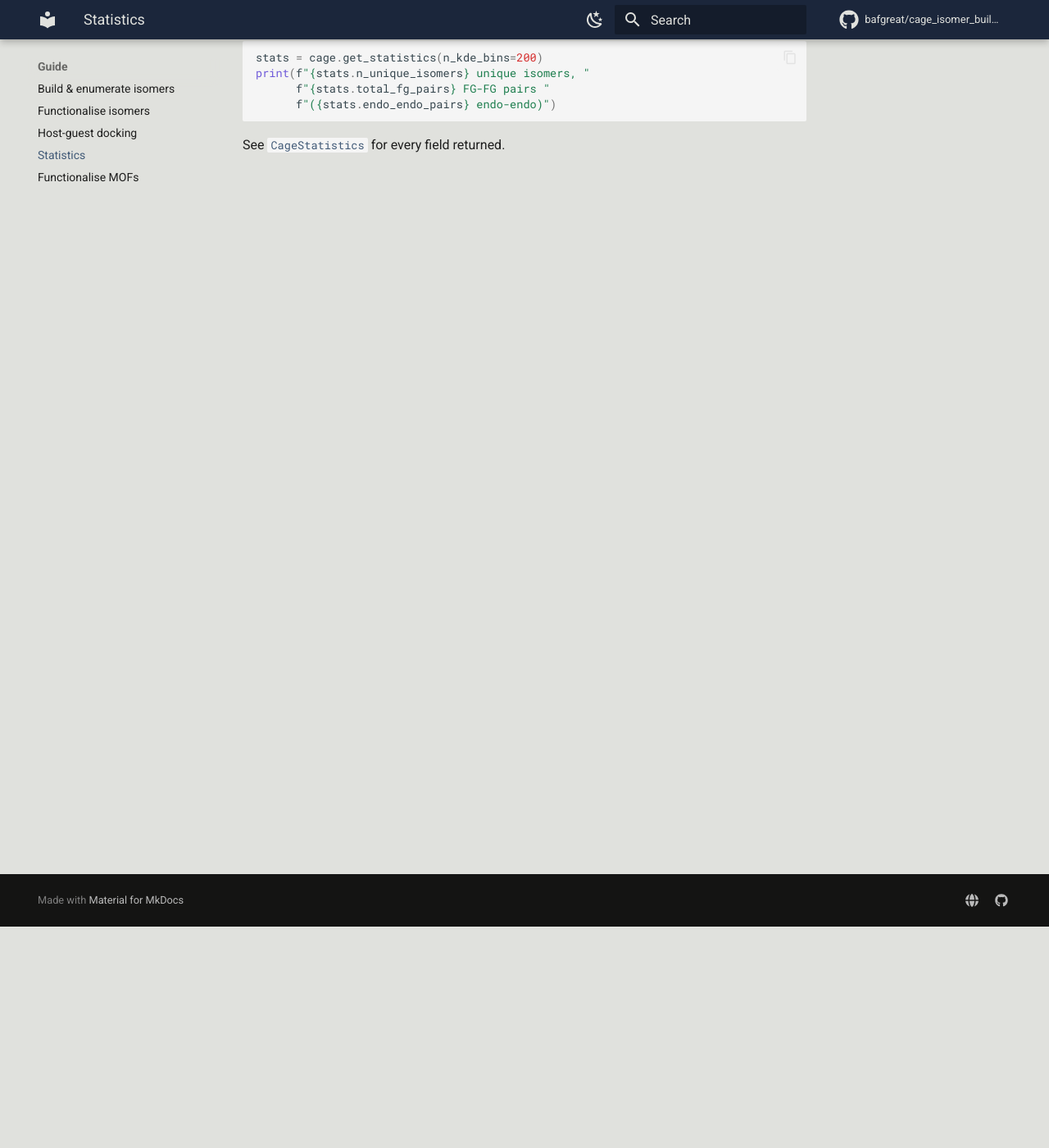
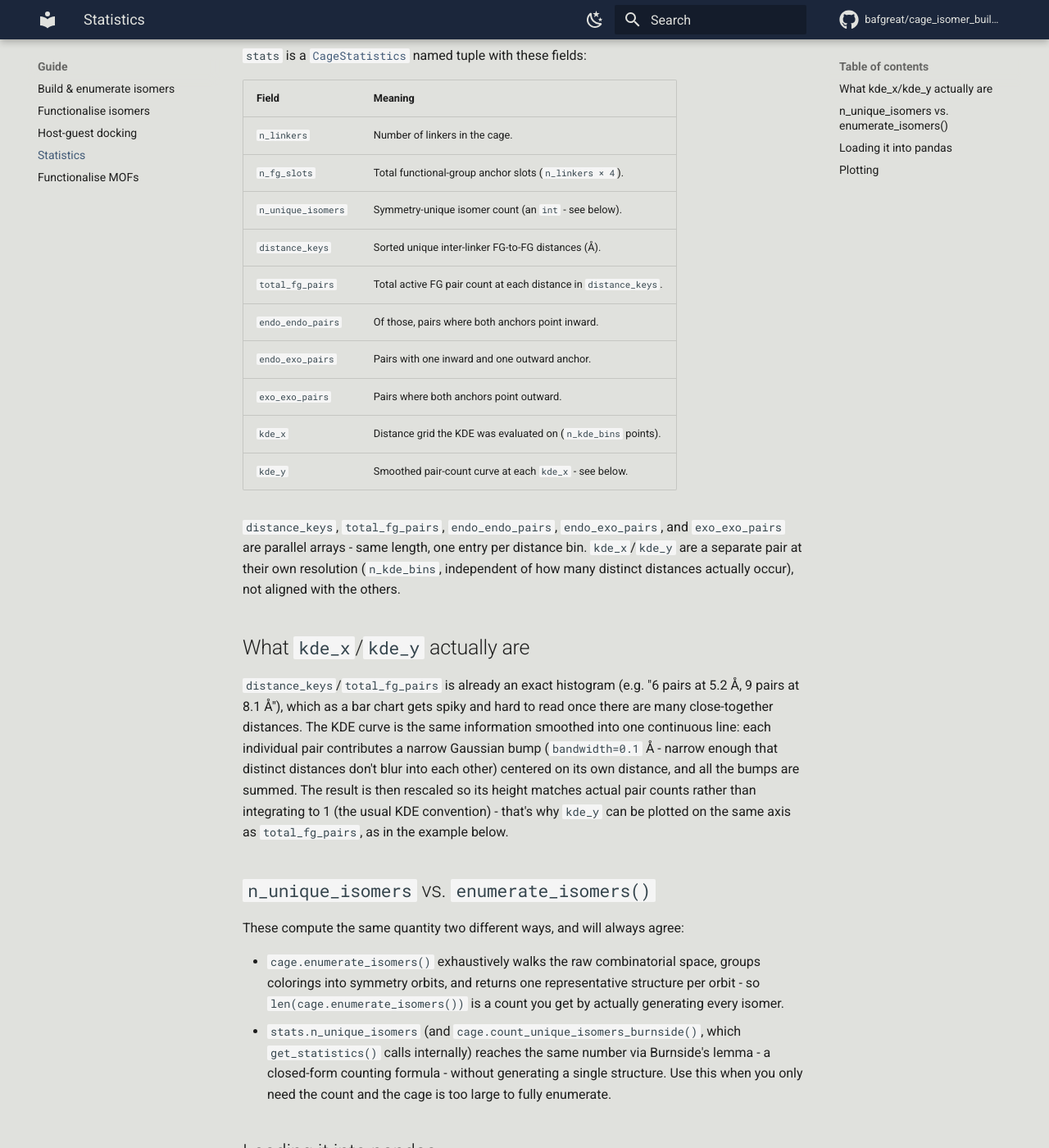
Before and after one commit to bafgreat/cage_isomer_builder, an MkDocs documentation site: the page built from docs/guide/statistics.md, in a window 1280 px wide and 1400 px high, scrolled down 270 px. Shown: the whole window at 82% size. Built offline with MkDocs 1.6.1 and Material for MkDocs 9.7.7, drawn with Linux system fonts in a browser that asks for light colours; comment, search, counter and statistics services are not loaded; some of the changed text lies outside the part shown.

Commit message:
fixed data

````diff
--- a/docs/guide/statistics.md
+++ b/docs/guide/statistics.md
@@ -1,14 +1,105 @@
+---
+description: >-
+  What each CageStatistics field means, and how to load them into pandas
+  and plot the FG-FG distance distribution.
+---
+
 # Statistics
 
-Summary statistics can be calculated after isomer enumeration. These include
-the number of unique isomers, functional-group pair counts, distance
-distributions, and endo/exo classifications.
+Summary statistics can be calculated after isomer enumeration:
 
 ```python
 stats = cage.get_statistics(n_kde_bins=200)
-print(f"{stats.n_unique_isomers} unique isomers, "
-      f"{stats.total_fg_pairs} FG-FG pairs "
-      f"({stats.endo_endo_pairs} endo-endo)")
 ```
 
-See [`CageStatistics`](../reference/cage.md) for every field returned.
+`stats` is a [`CageStatistics`](../reference/cage.md) named tuple with these
+fields:
+
+| Field | Meaning |
+| --- | --- |
+| `n_linkers` | Number of linkers in the cage. |
+| `n_fg_slots` | Total functional-group anchor slots (`n_linkers × 4`). |
+| `n_unique_isomers` | Symmetry-unique isomer count (an `int` - see below). |
+| `distance_keys` | Sorted unique inter-linker FG-to-FG distances (Å). |
+| `total_fg_pairs` | Total active FG pair count at each distance in `distance_keys`. |
+| `endo_endo_pairs` | Of those, pairs where both anchors point inward. |
+| `endo_exo_pairs` | Pairs with one inward and one outward anchor. |
+| `exo_exo_pairs` | Pairs where both anchors point outward. |
+| `kde_x` | Distance grid the KDE was evaluated on (`n_kde_bins` points). |
+| `kde_y` | Smoothed pair-count curve at each `kde_x` - see below. |
+
+`distance_keys`, `total_fg_pairs`, `endo_endo_pairs`, `endo_exo_pairs`, and
+`exo_exo_pairs` are parallel arrays - same length, one entry per distance
+bin. `kde_x`/`kde_y` are a separate pair at their own resolution
+(`n_kde_bins`, independent of how many distinct distances actually occur),
+not aligned with the others.
+
+## What `kde_x`/`kde_y` actually are
+
+`distance_keys`/`total_fg_pairs` is already an exact histogram (e.g. "6
+pairs at 5.2 Å, 9 pairs at 8.1 Å"), which as a bar chart gets spiky and hard
+to read once there are many close-together distances. The KDE curve is the
+same information smoothed into one continuous line: each individual pair
+contributes a narrow Gaussian bump (`bandwidth=0.1` Å - narrow enough that
+distinct distances don't blur into each other) centered on its own
+distance, and all the bumps are summed. The result is then rescaled so its
+height matches actual pair counts rather than integrating to 1 (the usual
+KDE convention) - that's why `kde_y` can be plotted on the same axis as
+`total_fg_pairs`, as in the example below.
+
+## `n_unique_isomers` vs. `enumerate_isomers()`
+
+These compute the same quantity two different ways, and will always agree:
+
+- `cage.enumerate_isomers()` exhaustively walks the raw combinatorial space,
+  groups colorings into symmetry orbits, and returns one representative
+  structure per orbit - so `len(cage.enumerate_isomers())` is a count you
+  get by actually generating every isomer.
+- `stats.n_unique_isomers` (and `cage.count_unique_isomers_burnside()`, which
+  `get_statistics()` calls internally) reaches the same number via Burnside's
+  lemma - a closed-form counting formula - without generating a single
+  structure. Use this when you only need the count and the cage is too large
+  to fully enumerate.
+
+## Loading it into pandas
+
+The distance-binned fields are already a tidy table shape - one row per
+distance:
+
+```python
+import pandas as pd
+
+df = pd.DataFrame({
+    "distance": stats.distance_keys,
+    "total": stats.total_fg_pairs,
+    "endo_endo": stats.endo_endo_pairs,
+    "endo_exo": stats.endo_exo_pairs,
+    "exo_exo": stats.exo_exo_pairs,
+})
+```
+
+The KDE curve gets its own frame:
+
+```python
+kde_df = pd.DataFrame({"distance": stats.kde_x, "density": stats.kde_y})
+```
+
+## Plotting
+
+`cage_isomer_builder` doesn't ship a plotting function - once it's a
+DataFrame, use whatever you'd normally reach for. For example, a stacked bar
+of the endo/exo breakdown with the KDE curve overlaid:
+
+```python
+import matplotlib.pyplot as plt
+
+ax = df.set_index("distance")[["endo_endo", "endo_exo", "exo_exo"]].plot.bar(
+    stacked=True, figsize=(8, 4),
+)
+ax.plot(kde_df["distance"], kde_df["density"], color="black", label="KDE")
+ax.set_xlabel("FG-FG distance (Å)")
+ax.set_ylabel("Pair count")
+ax.legend()
+plt.tight_layout()
+plt.show()
+```
--- a/pyproject.toml
+++ b/pyproject.toml
@@ -1,6 +1,6 @@
 [tool.poetry]
 name = "cage_isomer_builder"
-version = "0.1.1"
+version = "0.1.2"
 description = "A python modules to automate the building of cages and functionalising it with isomers at different positions"
 authors = ["Dinga Wonanke, Maryam Nurhuda, Matthew Addicoat"]
 license = "MIT"
````
Also changed, not shown: 2 other files.
